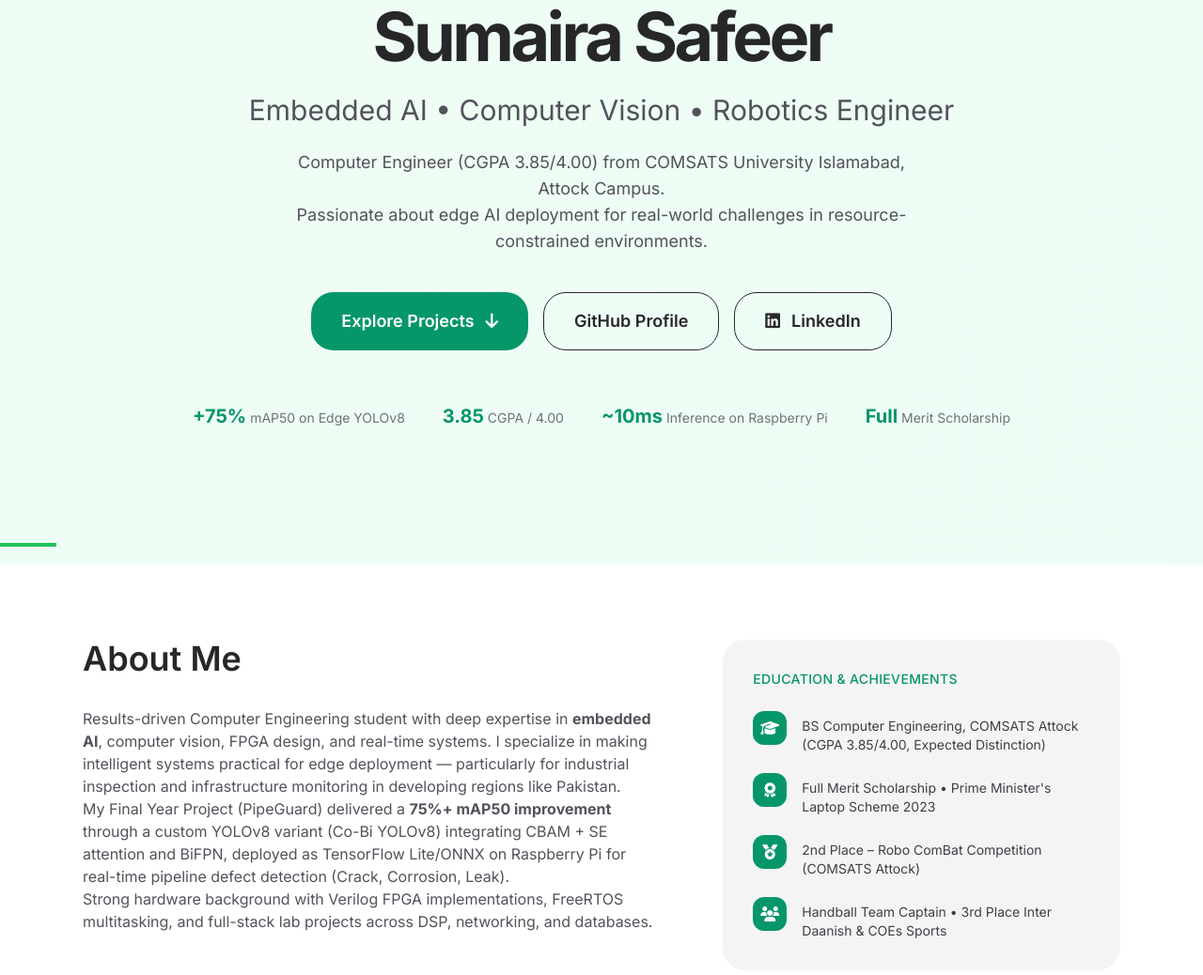
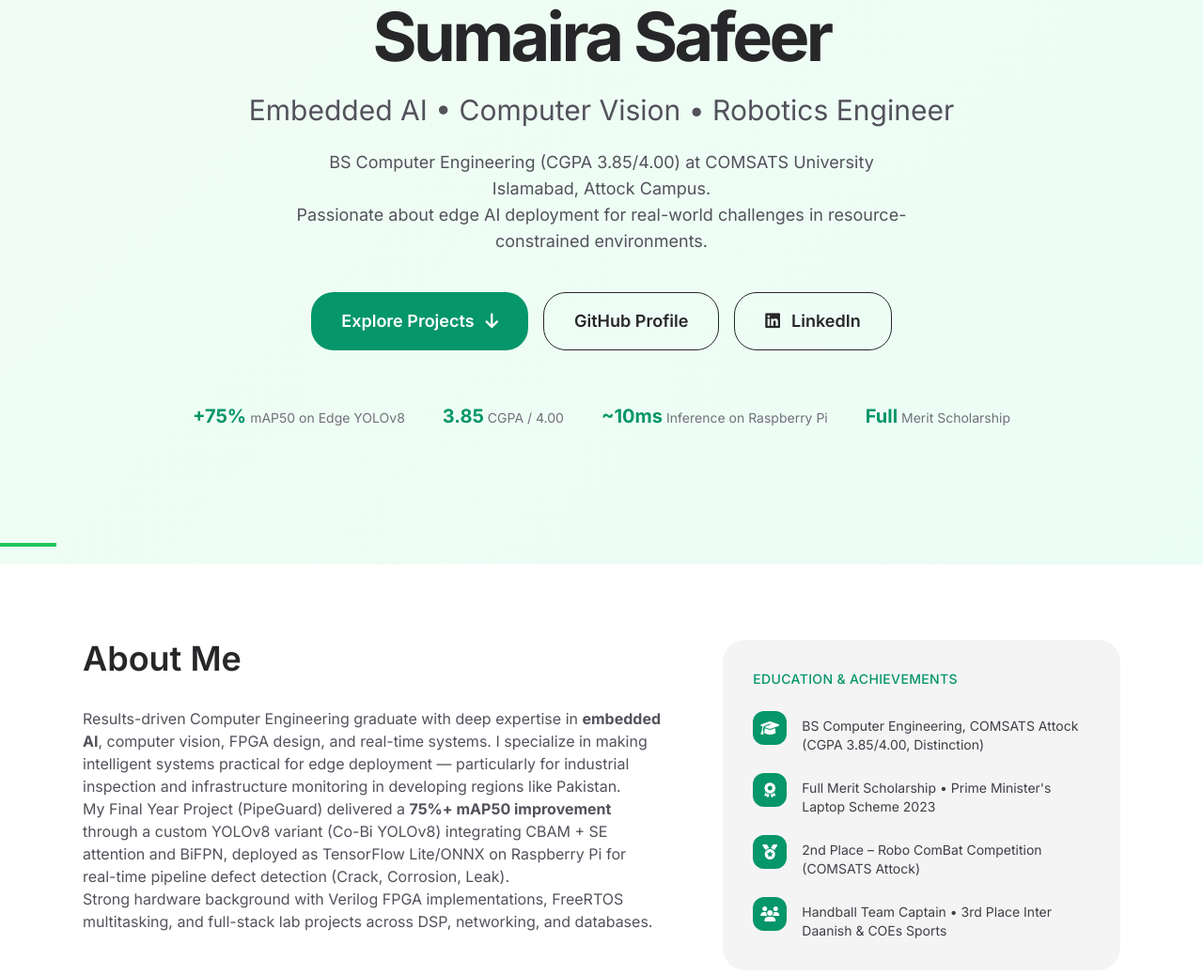
Before and after one commit to SumairaSafeer/SumairaSafeer-SumairaSafeer.github.io, a plain HTML site: page index.html in a window 1280 px wide. Shown: the part 228-1266 px from the top of the page at 94% size. Drawn offline with nearby package versions, Linux system fonts and the light colour scheme.

Commit message:
Update index.html

```diff
--- a/index.html
+++ b/index.html
@@ -69,7 +69,7 @@
             <h1 class="text-5xl md:text-7xl font-bold tracking-tighter mb-6">Sumaira Safeer</h1>
             <p class="text-2xl md:text-3xl text-zinc-600">Embedded AI • Computer Vision • Robotics Engineer</p>
             <p class="mt-6 max-w-2xl mx-auto text-lg text-zinc-600">
-                Computer Engineer (CGPA 3.85/4.00) from COMSATS University Islamabad, Attock Campus.<br>
+                BS Computer Engineering (CGPA 3.85/4.00) at COMSATS University Islamabad, Attock Campus.<br>
                 Passionate about edge AI deployment for real-world challenges in resource-constrained environments.
             </p>
             <div class="flex flex-wrap justify-center gap-4 mt-10">
@@ -99,7 +99,7 @@
                 <div class="md:col-span-7">
                     <h2 class="section-header text-4xl font-semibold mb-8">About Me</h2>
                     <div class="prose prose-lg text-zinc-600">
-                        <p>Results-driven Computer Engineering student with deep expertise in <strong>embedded AI</strong>, computer vision, FPGA design, and real-time systems. I specialize in making intelligent systems practical for edge deployment — particularly for industrial inspection and infrastructure monitoring in developing regions like Pakistan.</p>
+                        <p>Results-driven Computer Engineering graduate with deep expertise in <strong>embedded AI</strong>, computer vision, FPGA design, and real-time systems. I specialize in making intelligent systems practical for edge deployment — particularly for industrial inspection and infrastructure monitoring in developing regions like Pakistan.</p>
                         <p>My Final Year Project (PipeGuard) delivered a <strong>75%+ mAP50 improvement</strong> through a custom YOLOv8 variant (Co-Bi YOLOv8) integrating CBAM + SE attention and BiFPN, deployed as TensorFlow Lite/ONNX on Raspberry Pi for real-time pipeline defect detection (Crack, Corrosion, Leak).</p>
                         <p>Strong hardware background with Verilog FPGA implementations, FreeRTOS multitasking, and full-stack lab projects across DSP, networking, and databases.</p>
                     </div>
@@ -109,7 +109,7 @@
                     <ul class="space-y-5">
                         <li class="flex items-start gap-4">
                             <span class="w-9 h-9 shrink-0 rounded-xl bg-emerald-600 text-white flex items-center justify-center"><i class="fas fa-graduation-cap"></i></span>
-                            <span class="text-zinc-700 text-sm pt-1.5">BS Computer Engineering, COMSATS Attock (CGPA 3.85/4.00, Expected Distinction)</span>
+                            <span class="text-zinc-700 text-sm pt-1.5">BS Computer Engineering, COMSATS Attock (CGPA 3.85/4.00, Distinction)</span>
                         </li>
                         <li class="flex items-start gap-4">
                             <span class="w-9 h-9 shrink-0 rounded-xl bg-emerald-600 text-white flex items-center justify-center"><i class="fas fa-award"></i></span>
@@ -128,6 +128,7 @@
             </div>
         </div>
     </section>
+
 
     <!-- EXPERIENCE -->
     <section id="experience" class="py-20 bg-zinc-50">
```
